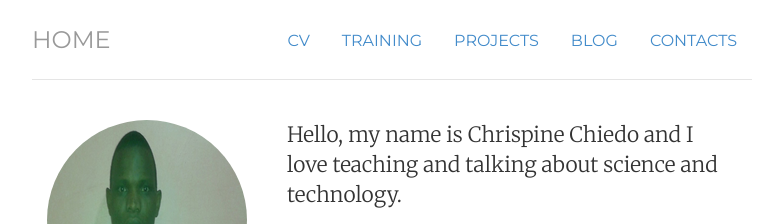
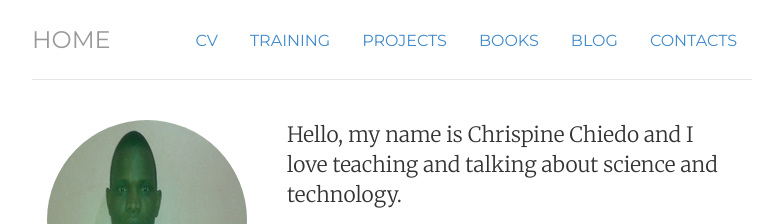
Before and after one commit to theafricanengineer/theafricanengineer.github.io, a Jekyll site: the page built from index.html, in a window 1280 px wide. Shown: the top 224 px of the page, without its empty margins (248-1031 px from the left). Built offline with Jekyll 4.4.1, drawn with Linux system fonts in a browser that asks for light colours.

Commit message:
update _includes/header.html

```diff
--- a/_includes/header.html
+++ b/_includes/header.html
@@ -3,6 +3,7 @@
 		<li class="{{ page.cv }}"><a href="/cv" title="CV">CV</a></li>
 		<li class="{{ page.training }}"><a href="/training" title="Training">Training</a></li>
 		<li class="{{ page.projects }}"><a href="/projects" title="Projects">Projects</a></li>
+		<li class="{{ page.books }}"><a href="/books" title="Books">Books</a></li>
 		<li class="{{ page.blog }}"><a href="/blog" title="Blog">Blog</a></li>
 		<li class="{{ page.contact }}"><a href="/contact" title="Contact">Contacts</a></li>
 	</ul>
```
